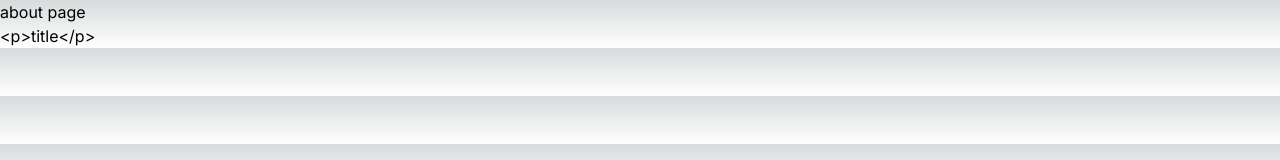
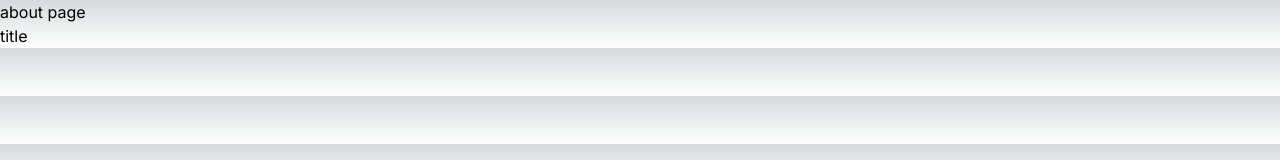
Before and after one commit to 3omrallam/ip-clinic-frontend, a Next.js app: page /about in a window 1280 px wide. Shown: the top 160 px of the page. Built offline with nearby package versions, Linux system fonts and the light colour scheme.

Commit message:
fix: eslint issues

```diff
--- a/src/app/(pages)/about/page.jsx
+++ b/src/app/(pages)/about/page.jsx
@@ -1,7 +1,7 @@
 import React from 'react';
 
 export default function About() {
-  const esLintTest = `<p>title</p>`;
+  const esLintTest = 'title';
   return (
     <div>
       <p>about page</p>
```
